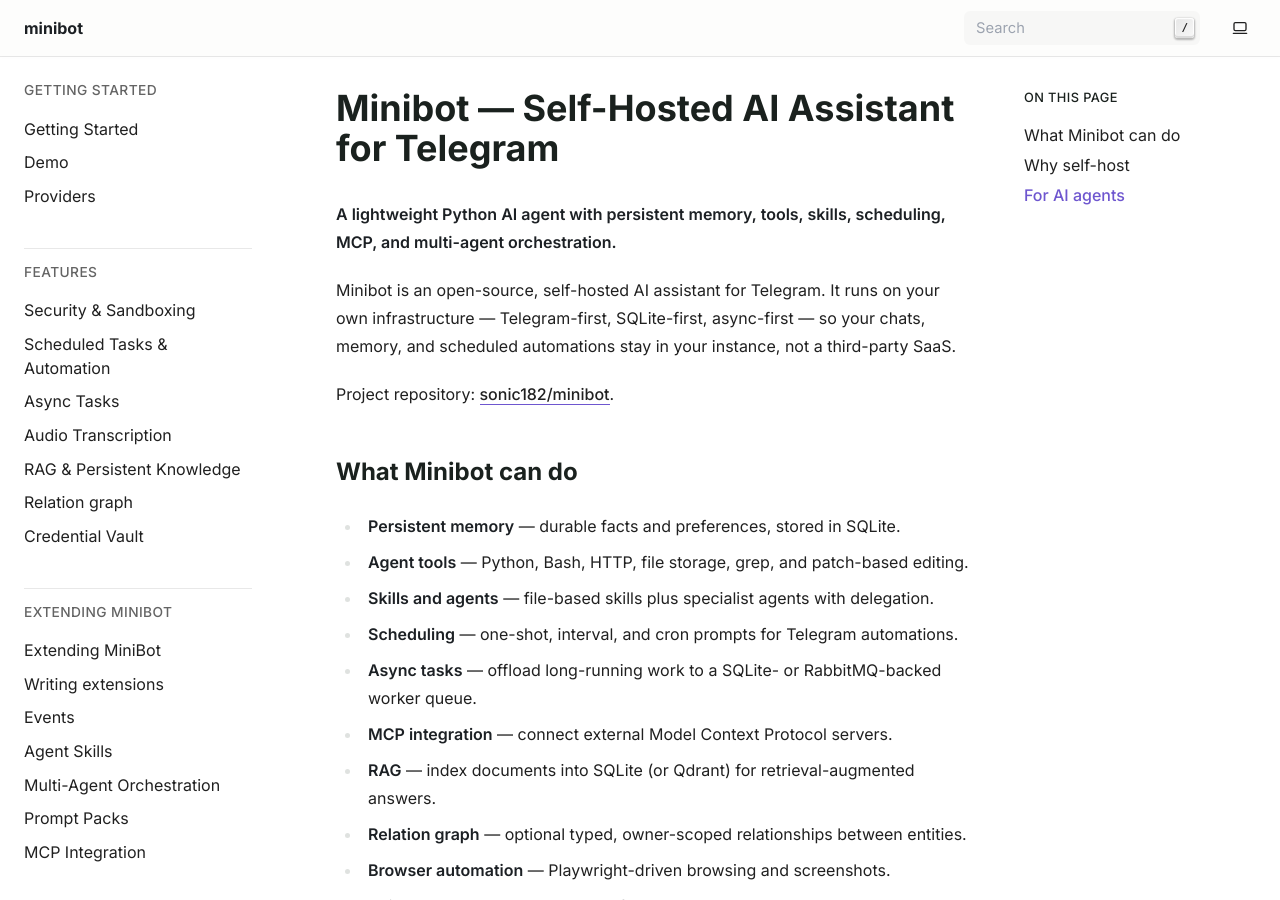
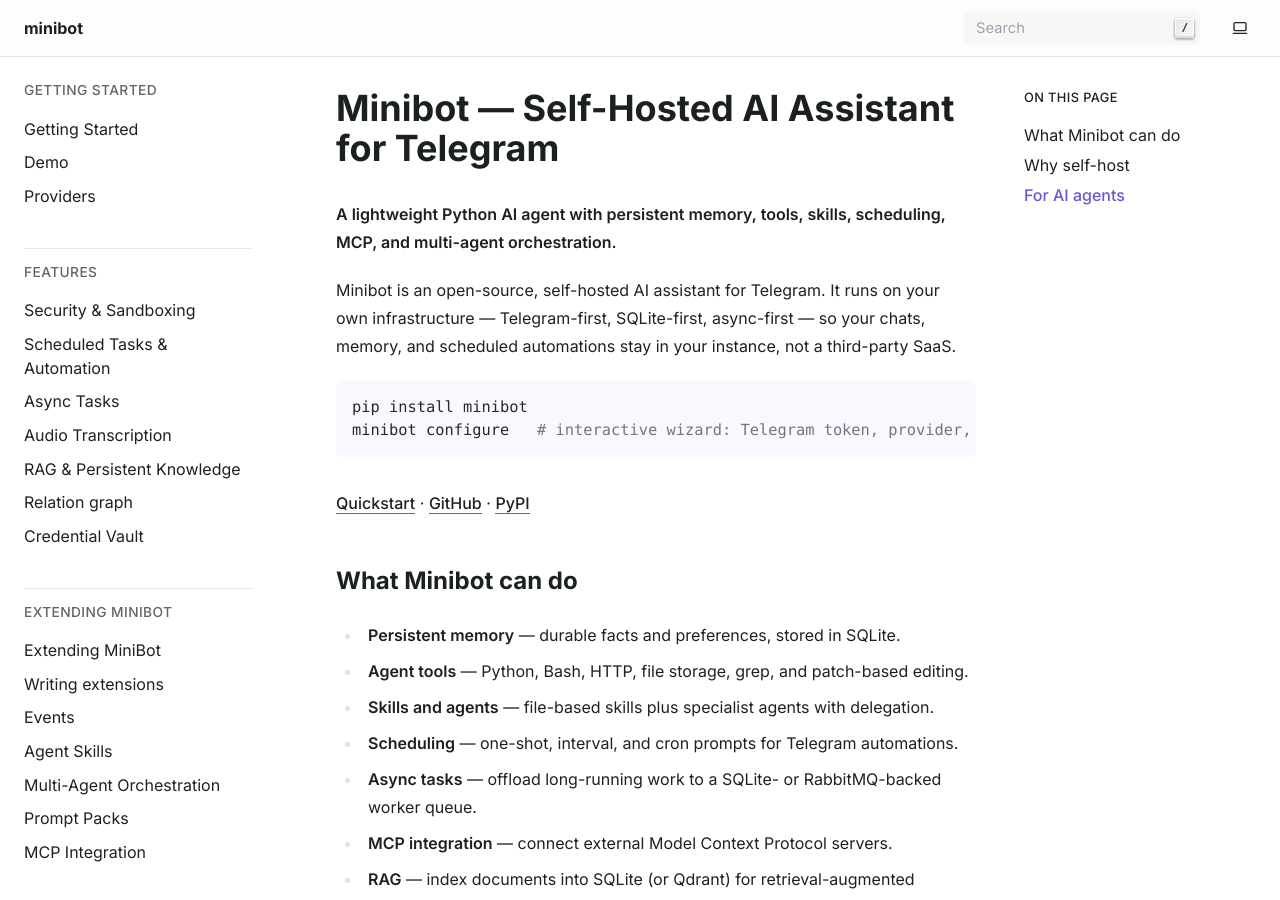
Before and after one commit to sonic182/minibot, a Sphinx documentation site: the page built from docs/index.rst, in a window 1280 px wide and 900 px high. Built offline with Sphinx 7.4.7, drawn with Linux system fonts in a browser that asks for light colours; some of the changed lines change nothing that is shown.

Commit message:
docs: fix SEO metadata in the generated site
- Bridge `.. meta::` into the theme's `meta` context so Shibuya emits og:description
  (Sphinx only exposes it through `metatags`).
- Drop `{{ metatags }}` from the head partial: it duplicated the viewport tag and the
  description; keywords are re-emitted from the same context.
- Add a favicon so browsers stop requesting /favicon.ico at the host root (404 on a
  project site served under /minibot/).
- Give the home page a descriptive <title> matching its H1, and add an install CTA.

```diff
--- a/docs/_templates/partials/extra-head.html
+++ b/docs/_templates/partials/extra-head.html
@@ -1,5 +1,8 @@
-{# Shibuya's base.html renders no metatags, so this partial is the only hook for `.. meta::` #}
-{{ metatags }}
+{# `metatags` is deliberately not rendered here: Shibuya already emits description/og:* from the
+   `meta` context dict (see `_page_meta` in conf.py), and docutils bundles a second viewport tag
+   into `metatags`. Keywords are the one thing only `metatags` carried, so re-emit them. #}
+{% if meta and meta.keywords %}<meta name="keywords" content="{{ meta.keywords|e }}" />{% endif %}
+<meta property="og:site_name" content="Minibot" />
 <meta name="msvalidate.01" content="B58DE3E1AA78FDDEB30F0BA5B64939F7" />
 <meta name="google-site-verification" content="jjhyzZ2yCLXE4I9siy9fAD-Q1xT7ZVWr1FQ68r_oGY0" />
 <link rel="alternate" type="text/plain" title="llms.txt" href="{{ pathto('llms.txt', 1) }}" />
--- a/docs/conf.py
+++ b/docs/conf.py
@@ -1,6 +1,8 @@
 import sys
 import tomllib
 from pathlib import Path
+
+from docutils import nodes
 
 sys.path.insert(0, str(Path(__file__).resolve().parents[1]))
 
@@ -85,3 +87,26 @@
     "show_ai_links": True,
 }
 html_static_path = ["_static"]
+# Declaring one stops the browser from requesting /favicon.ico at the host root, which 404s
+# on a GitHub Pages project site served under /minibot/.
+html_favicon = "_static/favicon.svg"
+
+
+def _page_meta(app, pagename, templatename, context, doctree):
+    # Shibuya builds og:description from the `meta` context dict, but Sphinx only exposes
+    # `.. meta::` through the rendered `metatags` string; without this bridge there is none.
+    meta = dict(context.get("meta") or {})
+    if doctree is not None:
+        for node in doctree.findall(nodes.meta):
+            name = node.get("name")
+            if name in {"description", "keywords"}:
+                meta.setdefault(name, node["content"])
+    context["meta"] = meta
+    if pagename == app.config.root_doc:
+        # Subpages keep the short `html_title` suffix; only the home page gets the long
+        # title, matching its H1 and og:title.
+        context["docstitle"] = "Minibot — Self-Hosted AI Assistant for Telegram"
+
+
+def setup(app):
+    app.connect("html-page-context", _page_meta)
--- a/docs/index.rst
+++ b/docs/index.rst
@@ -12,7 +12,13 @@
 infrastructure — Telegram-first, SQLite-first, async-first — so your chats, memory, and
 scheduled automations stay in your instance, not a third-party SaaS.
 
-Project repository: `sonic182/minibot <https://github.com/sonic182/minibot>`_.
+.. code-block:: bash
+
+   pip install minibot
+   minibot configure   # interactive wizard: Telegram token, provider, tools
+
+:doc:`Quickstart <getting_started>` · `GitHub <https://github.com/sonic182/minibot>`_ ·
+`PyPI <https://pypi.org/project/minibot/>`_
 
 What Minibot can do
 -------------------
```
Also changed, not shown: docs/_static/favicon.svg (added).
